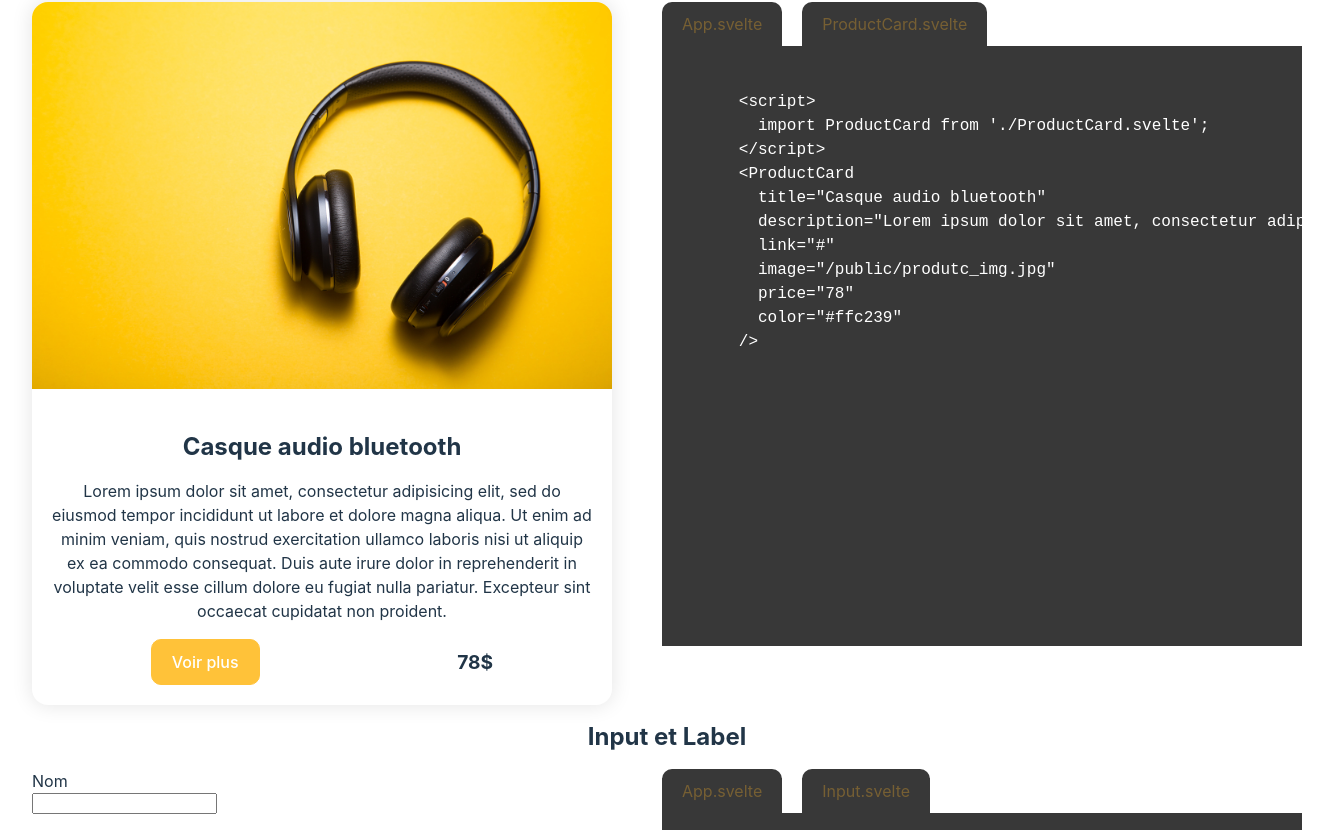
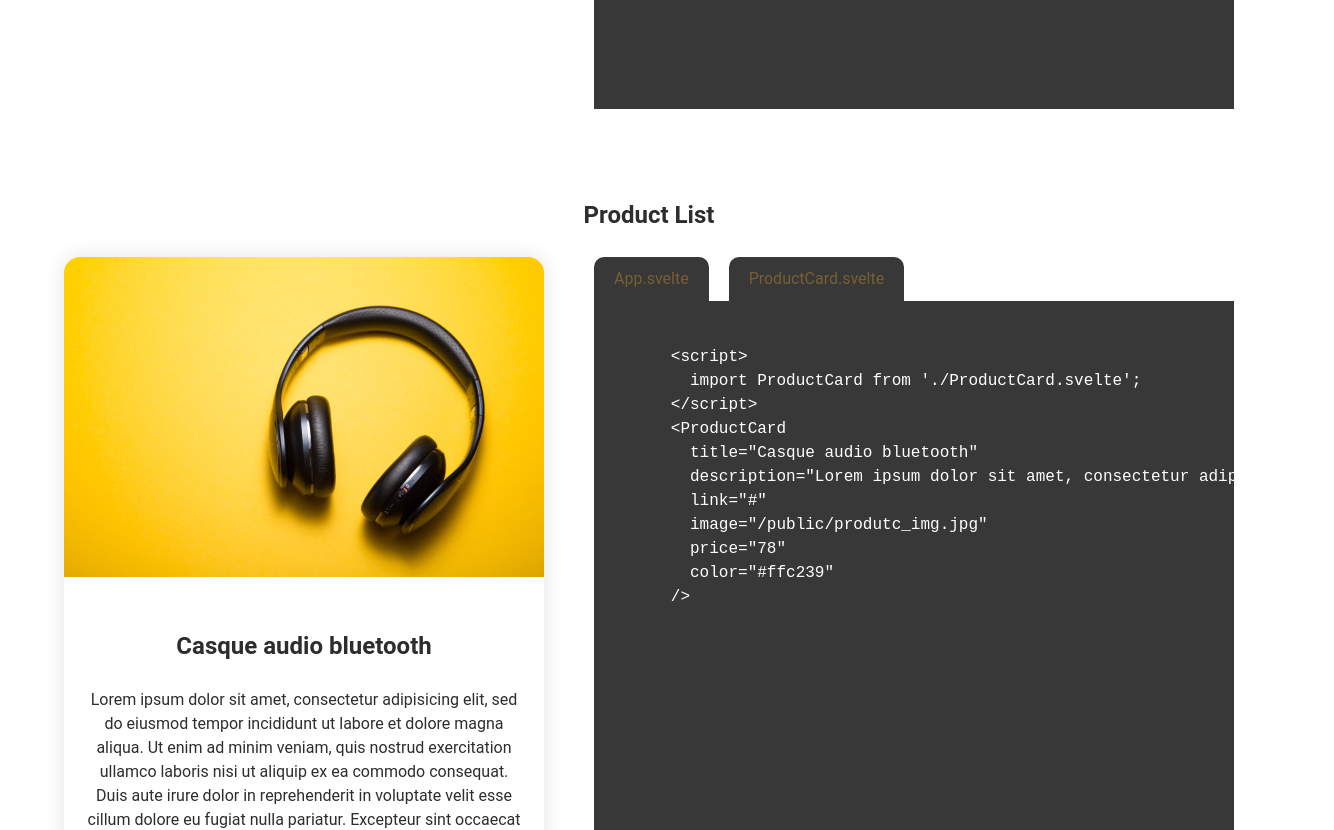
Before and after one commit to tgamiette/svelteComponents, a Svelte app: page / in a window 1280 px wide. Shown: the part 1509-2339 px from the top of the page, 1334 px wide, since content can reach past the window. Built offline with nearby package versions, Linux system fonts and the light colour scheme; some icons are missing.

Commit message:
editing style

```diff
--- a/src/App.svelte
+++ b/src/App.svelte
@@ -1,4 +1,6 @@
 <script>
+  import svelteLogo from './assets/svelte.svg';
+  import Counter from './lib/Counter.svelte';
   import CheckboxList from './ui/checkbox/CheckboxList.svelte';
   import CalendarList from './ui/calendar/CalendarList.svelte';
   import ModalAlertList from './ui/modalAlert/ModalAlertList.svelte';
@@ -13,50 +15,68 @@
 </script>
 
 <main>
-
+  <div class="card">
+    <h1>Composants Svelte</h1>
     <div class="checkboxList">
       <CheckboxList />
     </div>
+  </div>
 
+  <div class="card">
     <div class="calendar">
       <CalendarList/>
     </div>
+  </div>
 
+  <div class="card">
     <div class="productList">
       <ProductList />
     </div>
+  </div>
 
+  <div class="card">
     <div class="Input">
       <Input label="Nom" inputName="Nom"/>
     </div>
+  </div>
 
+  <div class="card">
     <div class="productList">
       <AnimateButtonList />
     </div>
+  </div>
 
+  <div class="card">
     <div class="Dropdown">
       <Dropdown />
     </div>
+  </div>
 
+  <div class="card">
     <div class="ModalAlert">
       <ModalAlertList />
     </div>
+  </div>
 
+  <div class="card">
     <div class="Carrousel">
       <h2>Carrousel</h2>
       <CarrouselList />
     </div>
+  </div>
 
+  <div class="card">
     <div class="Counter">
       <h2>Counter</h2>
-    <NumberInputList/>
+      <NumberInputList />
+    </div>
   </div>
 
+  <div class="card">
     <div class="Navbar">
-    <h2>Navbar</h2>
       <NavbarList />
     </div>
-
+  </div>
 </main>
 
 <style lang="scss">
--- a/src/app.css
+++ b/src/app.scss
@@ -14,26 +14,44 @@
   -webkit-text-size-adjust: 100%;
 }
 
-a {
-  font-weight: 500;
-  color: #646cff;
-  text-decoration: inherit;
-}
-a:hover {
-  color: #535bf2;
-}
-
 body {
   margin: 0;
   display: flex;
   place-items: center;
   min-width: 320px;
   min-height: 100vh;
+  background: white;
+  font-family: "Roboto";
+  color: #2e2d2d;
 }
 
 h1 {
-  font-size: 3.2em;
-  line-height: 1.1;
+  font-size: 30px;
+  margin: 10px;
+  text-decoration: underline;
+}
+
+h2 {
+  font-size: 24px;
+  margin: 30px;
+}
+
+p, li {
+  font-size: 16px;
+}
+
+li {
+  text-decoration: none;
+}
+
+a {
+  font-family: "Roboto";
+  text-decoration: none;
+  color: #2e2d2d;
+}
+
+a:hover {
+  font-weight: bold;
 }
 
 .card {
@@ -47,24 +65,22 @@ h1 {
   text-align: center;
 }
 
+label, input {
+  font-family: "Roboto";
+  font-size: 16px;
+  color: #2e2d2d;
+}
+
 button {
   border-radius: 8px;
   border: 1px solid transparent;
   padding: 0.6em 1.2em;
-  font-size: 1em;
-  font-weight: 500;
-  font-family: inherit;
-  background-color: #1a1a1a;
+  font-size: 16px;
+  background-color: #ffb72a;
   cursor: pointer;
   transition: border-color 0.25s;
 }
-button:hover {
-  border-color: #646cff;
-}
-button:focus,
-button:focus-visible {
-  outline: 4px auto -webkit-focus-ring-color;
-}
+
 
 @media (prefers-color-scheme: light) {
   :root {
--- a/src/main.js
+++ b/src/main.js
@@ -1,4 +1,4 @@
-import './app.css'
+import './app.scss'
 import App from './App.svelte'
 
 const app = new App({
--- a/src/ui/Dropdown.svelte
+++ b/src/ui/Dropdown.svelte
@@ -1,5 +1,6 @@
 <script>
     import CodeDisplay from './CodeDisplay/CodeDisplay.svelte';
+    import {scss} from "svelte-preprocess";
     let displayed = false;
     const display = () => {
         displayed = !displayed;
@@ -145,12 +146,11 @@
   }
   .dropdown {
     position: absolute;
-    background-color: #175150;
+    background-color: #ffb72a;
     border-radius: 8px;
     .btn {
       display: flex;
       align-items: center;
-      background-color: #175150;
       .mi {
         display: flex;
         vertical-align: center;
@@ -162,7 +162,7 @@
     }
     &:hover {
       button {
-        border-color: #175150;
+        border-color: transparent;
       }
     }
   }
@@ -172,9 +172,6 @@
     margin: 5px;
     animation: growDown 200ms ease-in-out forwards;
     transform-origin: top center;
-    .dropdown-item {
-      color: white;
-    }
     &.dropdown-menu-enable {
       display: block;
     }
--- a/src/ui/Navbar.svelte
+++ /dev/null
@@ -1,88 +0,0 @@
-<script>
-    export let logo = "";
-    export let items = [
-        {link: "", text: ""}
-    ];
-    export let links = [
-        {link: "", text: ""}
-    ];
-
-</script>
-
-<div class="navbar">
-  <figure class="logo">
-    <img src={ logo } alt="Logo"/>
-  </figure>
-
-    <ul class="nav-items menus">
-        {#each items as item}
-            <li>
-                <a href={ item.link }>{ item.text }</a>
-            </li>
-        {/each}
-    </ul>
-
-    <ul class="nav-items links">
-        {#each links as link}
-        <li>
-            <a href={ link.link }>{ link.text }</a>
-        </li>
-        {/each}
-    </ul>
-</div>
-
-<style>
-  .navbar {
-    width: 100%;
-    height: 65px;
-    color: #2e2d2d;
-    display: flex;
-    flex-direction: row;
-    justify-content: space-between;
-    font-size: 14px;
-    font-family: 'Franklin Gothic Medium';
-  }
-
-  .logo {
-    max-width: 200px;
-    cursor: pointer;
-  }
-
-  img {
-    width: 100%;
-    height: auto;
-  }
-
-  .nav-items {
-    display: flex;
-    justify-content: center;
-    height: 100%;
-    align-items: center;
-    list-style-type: none;
-  }
-
-  a {
-    text-decoration: none;
-    color: #2e2d2d;
-    padding: 0 20px;
-    text-transform: uppercase;
-    letter-spacing: 1px;
-  }
-
-  .menus a {
-    font-size: 14px;
-  }
-
-  .menus a:hover {
-    font-weight: bold;
-  }
-
-  .links a {
-    font-size: 12px;
-  }
-
-  .links a:hover {
-    text-decoration: underline;
-    font-weight: normal;
-  }
-</style>
--- a/src/ui/animateButton/AnimateButton.svelte
+++ b/src/ui/animateButton/AnimateButton.svelte
@@ -1,7 +1,5 @@
 <script>
-  export let colorBtn = '#234db6'
-  export let fontColor = '#f8f8f8'
-  export let slideColor = '#f8f8f8'
+  export let fontColor = '#2E2D2D'
   export let type = 'button'
   export let label = 'Ceci est un bouton'
   export let animation = "slide-right"
@@ -10,29 +8,23 @@
 <button class="btn"
         class:btn-slide-right={ animation === 'slide-right'}
         class:btn-slide-left={ animation === 'slide-left'}
-        class:btn-slide-blob={ animation === 'slide-blob'}
         type={type}
-        style="background-color: {colorBtn} ;text-align:center ;color: {fontColor};">{label}
+        style="text-align:center ;color: {fontColor};">{label}
 </button>
 
 
 <style lang="scss">
-  //$btn_color: #234db6;
-  $color: #4992c2;
-  $first_color: #FFF;
+  $color: #ffb72a;
 
   .btn {
-    font-family: 'Open Sans Condensed', sans-serif;
     position: relative;
     display: inline-block;
     padding: .75rem 1.25rem;
     margin: .75rem;
-    border-radius: 10rem;
-    color: $first_color;
     transition: all .3s;
-    font-size: 2rem;
     overflow: hidden;
     z-index: 1;
+    border: none;
   }
 
   .btn-slide-right {
@@ -45,7 +37,7 @@
       width: 10%;
       height: 100%;
       transition: all 1s;
-      background-color: darken($color, 10%);
+      background-color: lighten($color, 20%);
       z-index: -1;
     }
 
@@ -54,16 +46,9 @@
 
       &:before {
         width: 100%;
-        border-radius: 0 25rem 25rem 0;
+        border-radius: 0 8px 8px 0;
         transition: all 1s;
       }
-
-      &:active {
-        color: red;
-        border-color: red;
-        //color: $first_color;
-      }
-
     }
   }
 
@@ -78,7 +63,7 @@
       width: 10%;
       height: 100%;
       transition: all 1s;
-      background-color: darken($color, 10%);
+      background-color: lighten($color, 20%);
       z-index: -1;
     }
 
@@ -88,85 +73,16 @@
       &:before {
         width: 100%;
         transition: all 1s;
-        border-radius: 25rem 0 0 25rem;
+        border-radius: 8px 0 0 8px;
       }
 
-      &:active {
-        color: red;
-        //color: $first_color;
-      }
 
     }
   }
-
-  .btn-slide-left {
-    &:before {
-      content: '';
-      position: absolute;
-      border-radius: 100% 0 0 100%;
-      bottom: 0;
-      right: 0;
-      width: 10%;
-      height: 100%;
-      transition: all 1s;
-      background-color: darken($color, 10%);
-      z-index: -1;
-    }
-
-    &:hover {
-      color: #646cff;
-
-      &:before {
-        width: 100%;
-        transition: all 1s;
-        border-radius: 25rem 0 0 25rem;
-      }
-
-      &:active {
-        color: red;
-        //color: $first_color;
-      }
-
-    }
-  }
-
-  // blob
 
   *, *:before, *:after {
     box-sizing: border-box;
     margin: 0;
     padding: 0;
   }
-
-  $openSans: 'Open Sans', Helvetica, Arial, sans-serif;
-  body {
-    background: #333;
-    font-family: $openSans;
-  }
-
-  $cyan: #0505A9;
-  $dark: #FFFFFF;
-  $borderW: 2px;
-
-  *, *:before, *:after {
-    box-sizing: border-box;
-    margin: 0;
-    padding: 0;
-  }
-
-  $openSans: 'Open Sans', Helvetica, Arial, sans-serif;
-  body {
-    background: #333;
-    font-family: $openSans;
-  }
-
-  .buttons {
-    margin-top: 50px;
-    text-align: center;
-    border-radius: 30px;
-  }
-
-  $cyan: #0505A9;
-  $dark: #FFFFFF;
-  $borderW: 2px;
 </style>
--- a/src/ui/carrousel/Carrousel.svelte
+++ b/src/ui/carrousel/Carrousel.svelte
@@ -36,7 +36,7 @@
 
   <style>
     #img {
-      width: 500px;
+      width: 400px;
     }
 
     button {
--- a/src/ui/carrousel/CarrouselList.svelte
+++ b/src/ui/carrousel/CarrouselList.svelte
@@ -3,7 +3,7 @@
   import CodeDisplay from '../CodeDisplay/CodeDisplay.svelte';
 </script>
 
-<section class="carrouselCard">
+<div class="carrouselCard">
   <div class="">
     <Carrousel
     imgs = {
@@ -13,7 +13,7 @@
       }
     />
   </div>
-
+<div>
   <CodeDisplay tabs={[
       {label: 'App.svelte',
       value: `
@@ -69,8 +69,8 @@
         `
       }]}/>
 
-
-</section>
+</div>
+</div>
 
 <style>
     .carrouselCard {
--- a/src/ui/modalAlert/ModalAlert.svelte
+++ b/src/ui/modalAlert/ModalAlert.svelte
@@ -70,12 +70,12 @@
 
             &-cancel {
                 border-radius: 4px;
-                background-color: gray;
+                background-color: lightgray;
             }
 
             &-confirmation {
                 border-radius: 4px;
-                background-color: red;
+                background-color: #cf6c62;
             }
         }
     }
--- a/src/ui/navbar/NavbarList.svelte
+++ b/src/ui/navbar/NavbarList.svelte
@@ -7,7 +7,7 @@
   <h2>Navbar</h2>
   <section class="navbar">
       <Navbar
-        logo="#"
+        logo="src/assets/svelte.svg"
         items= {[ {link:"", text:"Nouveautés"}, {link:"", text:"Vêtements"}, {link:"", text:"Chaussures"}, {link:"", text:"Accessoires"}, {link:"", text:"Seconde main"} ]}
         links= {[ {link:"", text:"Mon compte"}, {link:"", text:"S'inscrire"} ]}
       />
@@ -19,7 +19,7 @@
             import Navbar from './Navbar.svelte';
           </script>
           <Navbar
-                logo="#"
+                logo="src/assets/svelte.svg"
                 items= {[ {link:"", text:"Nouveautés"}, {link:"", text:"Vêtements"}, {link:"", text:"Chaussures"}, {link:"", text:"Accessoires"}, {link:"", text:"Seconde main"} ]}
                 links= {[ {link:"", text:"Mon compte"}, {link:"", text:"S'inscrire"} ]}
             />`
```
Lines whose indentation alone changed are shown as unchanged.
